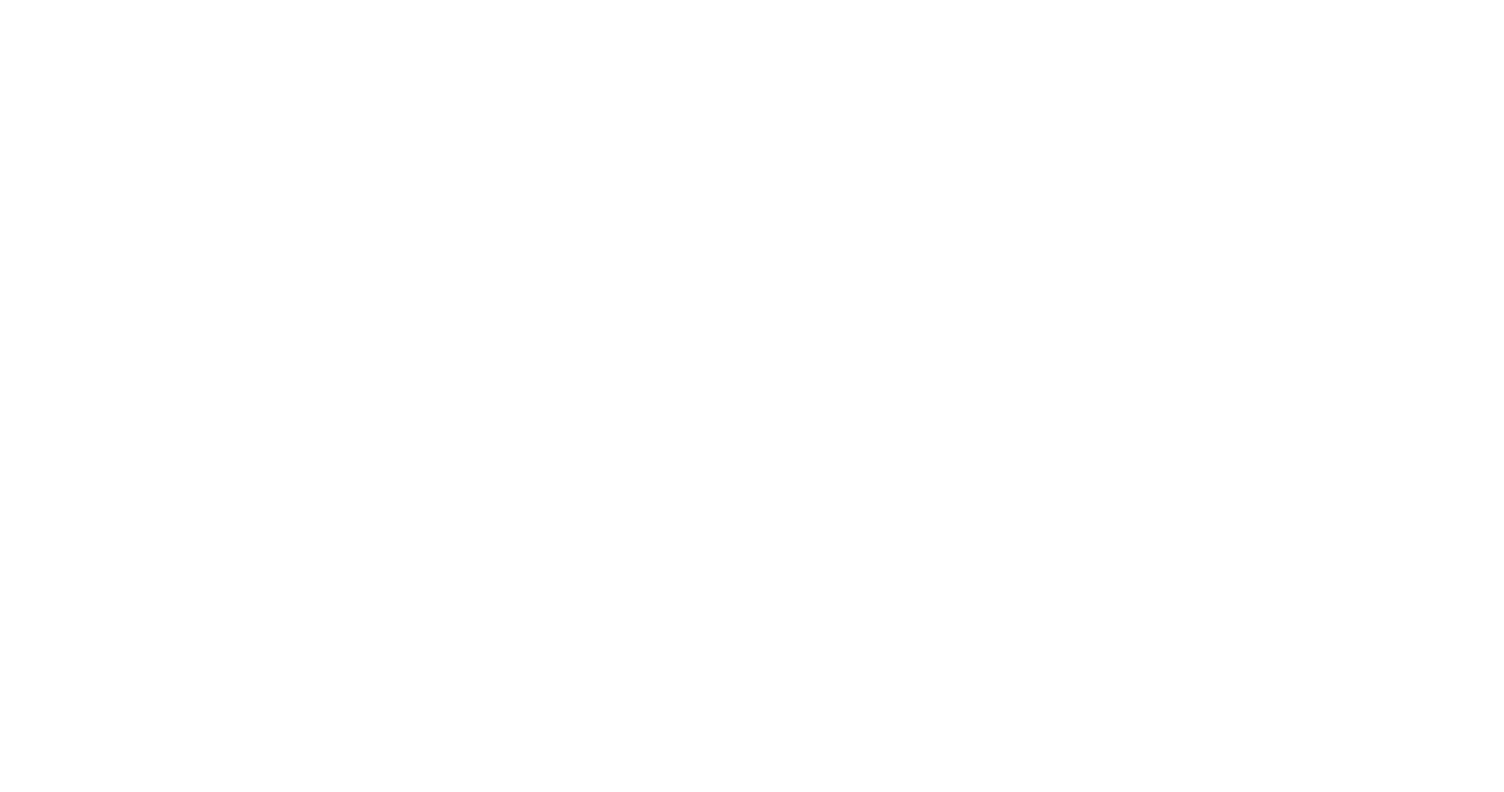
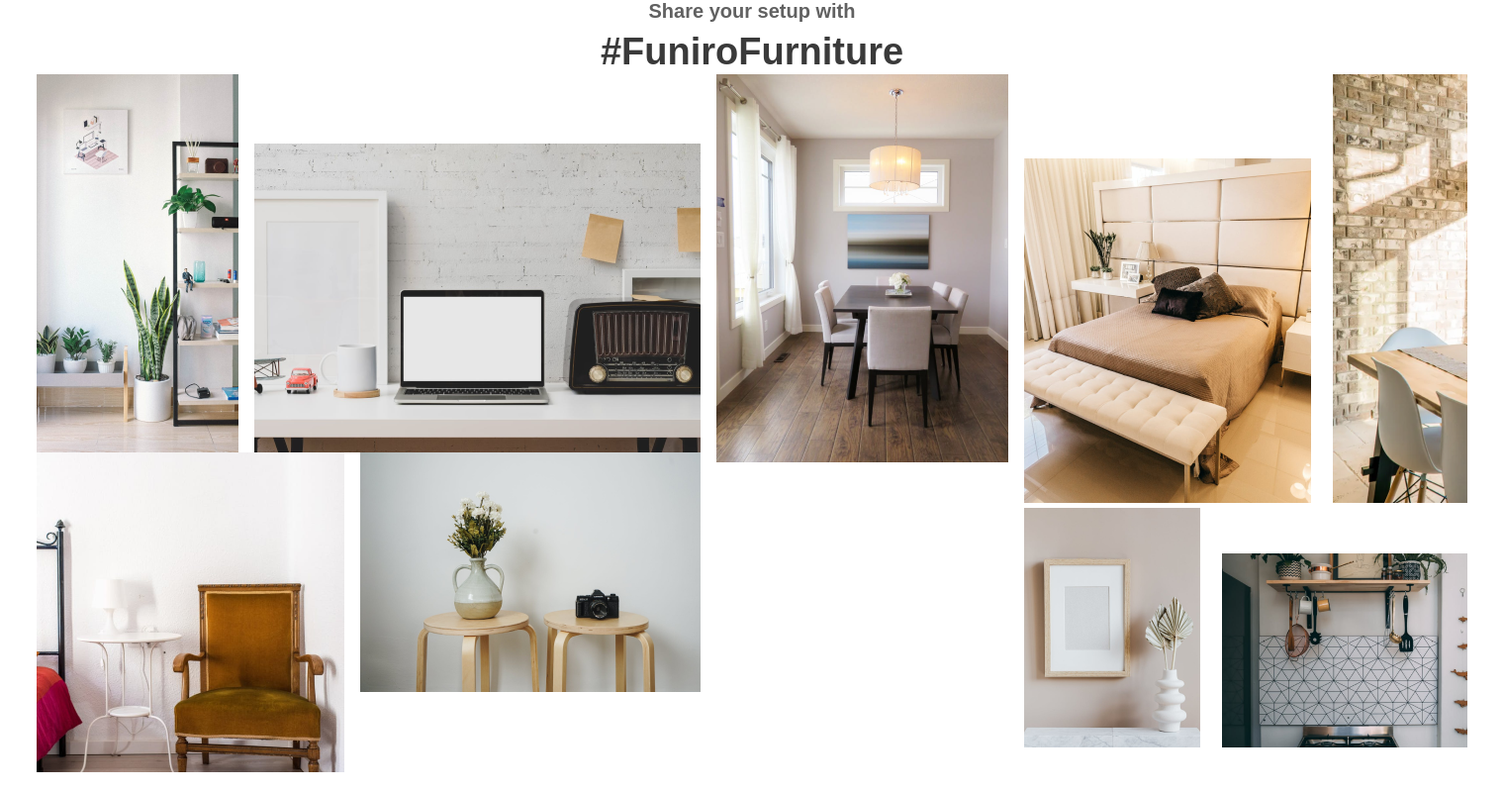
Before and after one commit to Yanochka09/Flexbox, a plain HTML site: page index.html in a window 1280 px wide. Shown: the whole page at 99% size, 1520 px wide, since content can reach past the window. Drawn offline with Linux system fonts and the light colour scheme.

Commit message:
Скорректировала структуру проекта

```diff
--- a/index.html
+++ b/index.html
@@ -10,5 +10,42 @@
     <link rel="stylesheet" href="css/stile.css">
 </head>
 <body>
+    <section class="header">
+        <div class="container">
+            <div class="flex-title">
+                <span>Share your setup with</span>
+                <h2>#FuniroFurniture</h2>
+            </div>
+        </div>
+    </section>
+    <section class="main-img">
+        <div class="container">
+            <div class="left-img">
+                <div class="top-left-img">
+                    <img src="img/img.png" alt="img">
+                    <img src="img/img2.png" alt="img2">
+                </div>
+                <div class="bottom-left-img">
+                    <img src="img/img3.png" alt="img3">
+                    <img src="img/img4.png" alt="img4">
+                </div>
+            </div>
+            <div class="center-img">
+                <div class="center-right-img">
+                    <img src="img/img5.png" alt="img5">
+                </div>
+            </div>
+            <div class="right-img">
+                <div class="top-right-img">
+                    <img src="img/img6.png" alt="img6">
+                    <img src="img/img7.png" alt="img7">
+                </div>
+                <div class="bottom-right-img">
+                    <img src="img/img8.png" alt="img8">
+                    <img src="img/img9.png" alt="img9">
+                </div>
+            </div>
+        </div>
+    </section>
 </body>
 </html>
```
